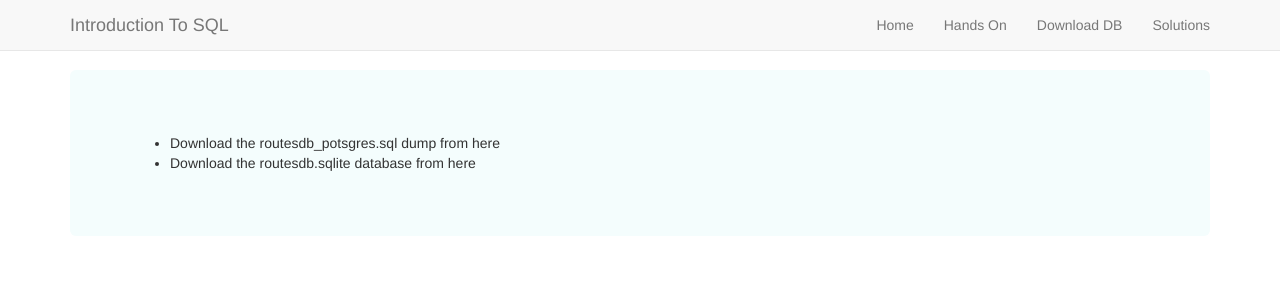
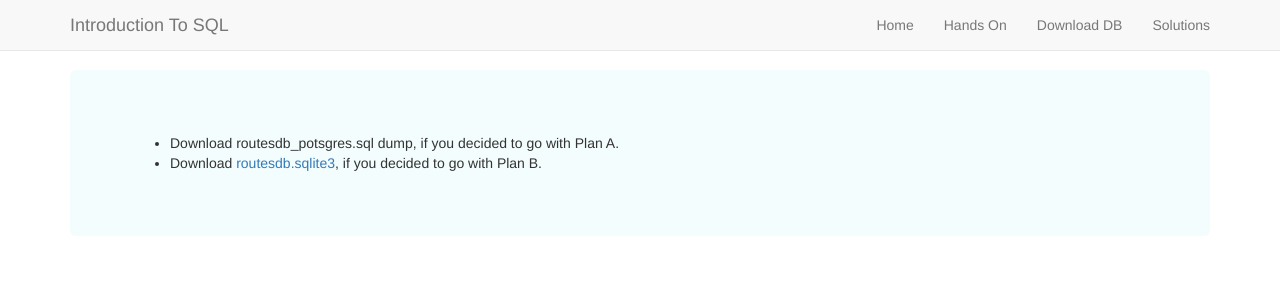
Before and after one commit to psfotis/sqlseminar, a Jekyll site: the page built from docs/createdb/index.md, in a window 1280 px wide. Shown: the top 300 px of the page. Built offline with Jekyll 4.4.1, drawn with Linux system fonts in a browser that asks for light colours; nearby versions of some CDN libraries.

Commit message:
Update index.md

```diff
--- a/docs/createdb/index.md
+++ b/docs/createdb/index.md
@@ -6,8 +6,8 @@ comments: false
 <div class="jumbotron" style="background-color: #F4FDFD">
 <p style="font-size: 11pt; text-align: justify">
 <ul>
-<li>Download the routesdb_potsgres.sql dump from here</li>
-<li>Download the routesdb.sqlite database from here</li>
+<li>Download routesdb_potsgres.sql dump, if you decided to go with Plan A.</li>
+<li>Download <a href="/sqlseminar/assets/routesdb.sqlite3">routesdb.sqlite3</a>, if you decided to go with Plan B.</li>
 </ul>
 </p>
 </div>
```
